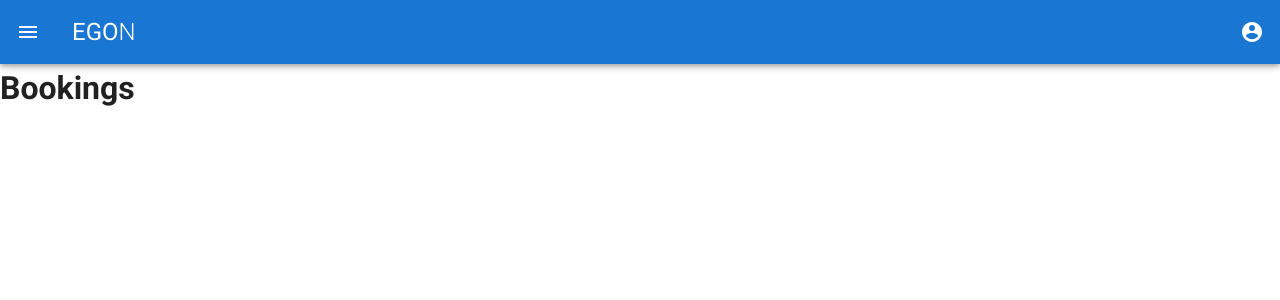
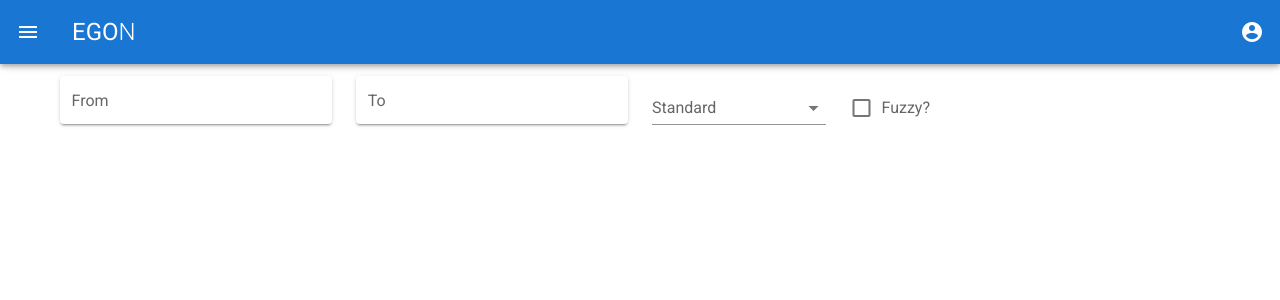
Before and after one commit to egodigital/skimasken2019, a Vue app: page /bookings in a window 1280 px wide. Shown: the top 300 px of the page. Built offline with nearby package versions, Linux system fonts and the light colour scheme; sample sign-in values are in the browser's storage.

Commit message:
Added datetimepicker and bookings form

```diff
--- /dev/null
+++ b/src/components/DatetimePicker.vue
@@ -0,0 +1,213 @@
+<template>
+  <v-dialog v-model="display" :width="dialogWidth">
+    <template v-slot:activator="{ on }">
+      <v-text-field
+        solo
+        v-bind="textFieldProps"
+        :disabled="disabled"
+        :loading="loading"
+        :label="label"
+        :value="formattedDatetime"
+        v-on="on"
+        readonly
+        hide-details
+      >
+        <template v-slot:progress>
+          <slot name="progress">
+            <v-progress-linear color="primary" indeterminate absolute height="2"></v-progress-linear>
+          </slot>
+        </template>
+      </v-text-field>
+    </template>
+
+    <v-card>
+      <v-card-text style="padding: 0;">
+        <v-tabs fixed-tabs v-model="activeTab">
+          <v-tab key="calendar">
+            <slot name="dateIcon">
+              <v-icon>mdi-calendar</v-icon>
+            </slot>
+          </v-tab>
+          <v-tab key="timer" :disabled="dateSelected">
+            <slot name="timeIcon">
+              <v-icon>mdi-clock</v-icon>
+            </slot>
+          </v-tab>
+          <v-tab-item key="calendar">
+            <v-date-picker
+              v-model="date"
+              v-bind="datePickerProps"
+              @input="showTimePicker"
+              full-width
+            ></v-date-picker>
+          </v-tab-item>
+          <v-tab-item key="timer">
+            <v-time-picker
+              ref="timer"
+              class="d-block v-time-picker-custom"
+              v-model="time"
+              v-bind="timePickerProps"
+              format="24hr"
+            ></v-time-picker>
+          </v-tab-item>
+        </v-tabs>
+      </v-card-text>
+      <v-card-actions>
+        <v-spacer></v-spacer>
+        <slot name="actions" :parent="this">
+          <v-btn text @click.native="clearHandler">{{ clearText }}</v-btn>
+          <v-btn text @click="okHandler">{{ okText }}</v-btn>
+        </slot>
+      </v-card-actions>
+    </v-card>
+  </v-dialog>
+</template>
+
+<script>
+import { format, parse } from "date-fns";
+
+const DEFAULT_DATE = "";
+const DEFAULT_TIME = "00:00:00";
+const DEFAULT_DATE_FORMAT = "yyyy-MM-dd";
+const DEFAULT_TIME_FORMAT = "HH:mm:ss";
+const DEFAULT_DIALOG_WIDTH = 340;
+const DEFAULT_CLEAR_TEXT = "CLEAR";
+const DEFAULT_OK_TEXT = "OK";
+
+export default {
+  name: "v-datetime-picker",
+  model: {
+    prop: "datetime",
+    event: "input"
+  },
+  props: {
+    datetime: {
+      type: [Date, String],
+      default: null
+    },
+    disabled: {
+      type: Boolean
+    },
+    loading: {
+      type: Boolean
+    },
+    label: {
+      type: String,
+      default: ""
+    },
+    dialogWidth: {
+      type: Number,
+      default: DEFAULT_DIALOG_WIDTH
+    },
+    dateFormat: {
+      type: String,
+      default: DEFAULT_DATE_FORMAT
+    },
+    timeFormat: {
+      type: String,
+      default: "HH:mm"
+    },
+    clearText: {
+      type: String,
+      default: DEFAULT_CLEAR_TEXT
+    },
+    okText: {
+      type: String,
+      default: DEFAULT_OK_TEXT
+    },
+    textFieldProps: {
+      type: Object
+    },
+    datePickerProps: {
+      type: Object
+    },
+    timePickerProps: {
+      type: Object
+    }
+  },
+  watch: {
+    datetime() {
+      if (!this.datetime) {
+        this.date = null;
+        this.time = null;
+      }
+    }
+  },
+  data() {
+    return {
+      display: false,
+      activeTab: 0,
+      date: DEFAULT_DATE,
+      time: DEFAULT_TIME
+    };
+  },
+  created() {
+    if (!this.datetime) {
+      return;
+    }
+
+    let initDateTime;
+    if (this.datetime instanceof Date) {
+      initDateTime = this.datetime;
+    } else if (
+      typeof this.datetime === "string" ||
+      this.datetime instanceof String
+    ) {
+      // see https://stackoverflow.com/a/9436948
+      initDateTime = parse(this.datetime, this.dateTimeFormat, new Date());
+    }
+
+    this.date = format(initDateTime, DEFAULT_DATE_FORMAT);
+    this.time = format(initDateTime, DEFAULT_TIME_FORMAT);
+  },
+  computed: {
+    dateTimeFormat() {
+      return this.dateFormat + " " + this.timeFormat;
+    },
+    defaultDateTimeFormat() {
+      return DEFAULT_DATE_FORMAT + " " + DEFAULT_TIME_FORMAT;
+    },
+    formattedDatetime() {
+      return this.selectedDatetime
+        ? format(this.selectedDatetime, this.dateTimeFormat)
+        : "";
+    },
+    selectedDatetime() {
+      if (this.date && this.time) {
+        let datetimeString = this.date + " " + this.time;
+        if (this.time.length === 5) {
+          datetimeString += ":00";
+        }
+        return parse(datetimeString, this.defaultDateTimeFormat, new Date());
+      } else {
+        return null;
+      }
+    },
+    dateSelected() {
+      return !this.date;
+    }
+  },
+  methods: {
+    okHandler() {
+      this.resetPicker();
+      this.$emit("input", this.selectedDatetime);
+    },
+    clearHandler() {
+      this.resetPicker();
+      this.date = DEFAULT_DATE;
+      this.time = DEFAULT_TIME;
+      this.$emit("input", null);
+    },
+    resetPicker() {
+      this.display = false;
+      this.activeTab = 0;
+      if (this.$refs.timer) {
+        this.$refs.timer.selectingHour = true;
+      }
+    },
+    showTimePicker() {
+      this.activeTab = 1;
+    }
+  }
+};
+</script>
--- a/src/views/Bookings.vue
+++ b/src/views/Bookings.vue
@@ -1,10 +1,60 @@
 <template>
-  <h1>Bookings</h1>
+  <v-container>
+    <v-row>
+      <v-col cols="12" md="3">
+        <datetime-picker :timePickerProps="{'allowed-minutes': [0, 15, 30, 45]}" label="From" v-model="date.from"></datetime-picker>
+      </v-col>
+      <v-col cols="12" md="3">
+        <datetime-picker :timePickerProps="{'allowed-minutes': [0, 15, 30, 45]}" label="To" v-model="date.to"></datetime-picker>
+      </v-col>
+      <v-col cols="12" md="2">
+        <v-select
+          :items="vehicles"
+          label="Standard"
+        ></v-select>
+      </v-col>
+      <v-col cols="12" md="1">
+        <v-checkbox
+          v-model="isFuzzy"
+          label="Fuzzy?"
+        ></v-checkbox>
+      </v-col>
+      <v-col cols="12" md="3" v-if="isFuzzy">
+        <v-text-field
+          label="Duration in minutes"
+          type="number"
+        ></v-text-field>
+      </v-col>
+    </v-row>
+  </v-container>
 </template>
 
 <script>
+import DatetimePicker from '@/components/DatetimePicker'
+
 export default {
-
+  components: {
+    DatetimePicker
+  },
+  data() {
+    return {
+      date: {
+        from: '',
+        to: ''
+      },
+      fuzzyDate: {
+        from: '',
+        to: ''
+      },
+      isFuzzy: false,
+      vehicles: [
+        {
+          text: 'Vehicle 1',
+          value: 'dsds'
+        }
+      ]
+    }
+  }
 }
 </script>
 
```
